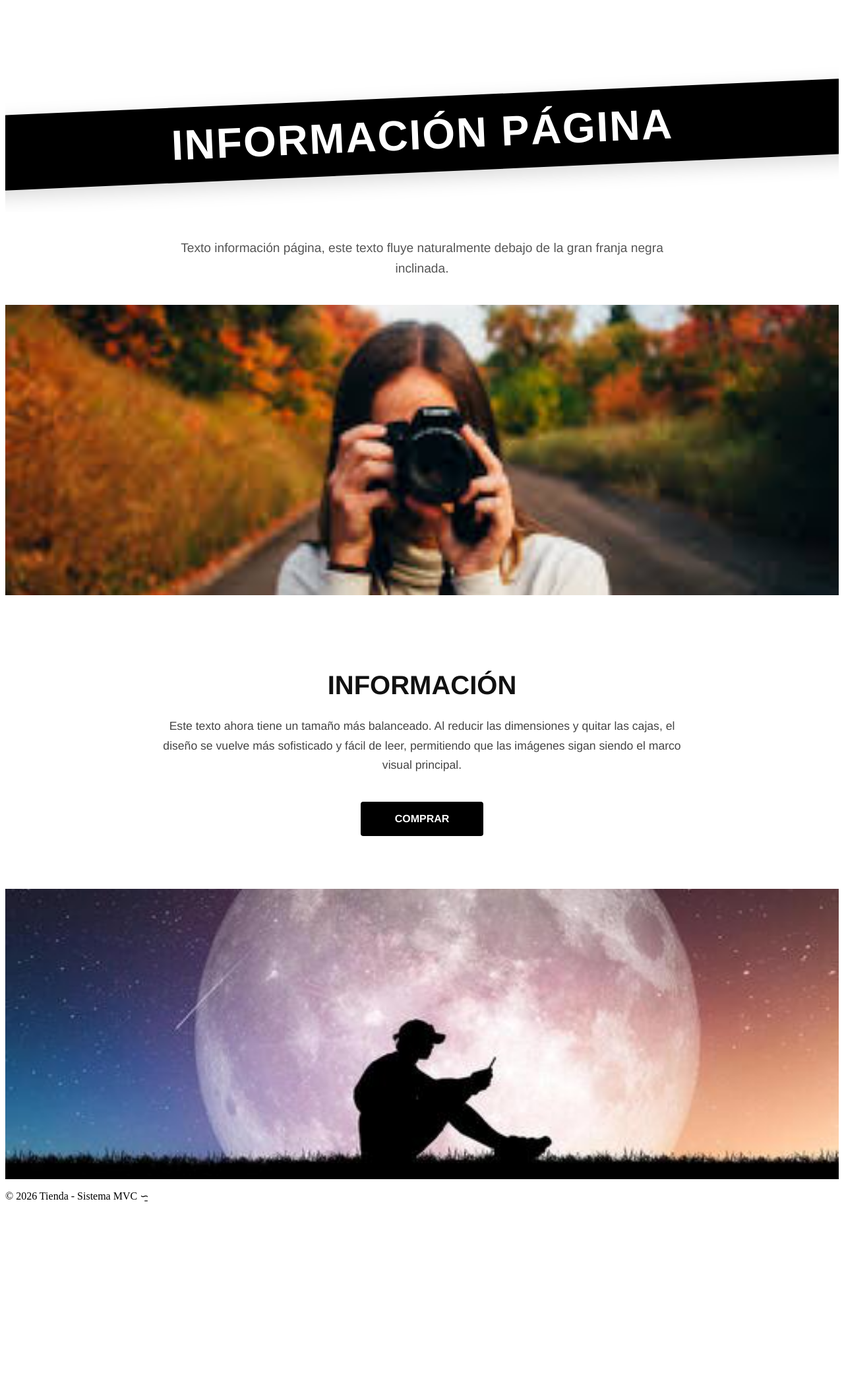
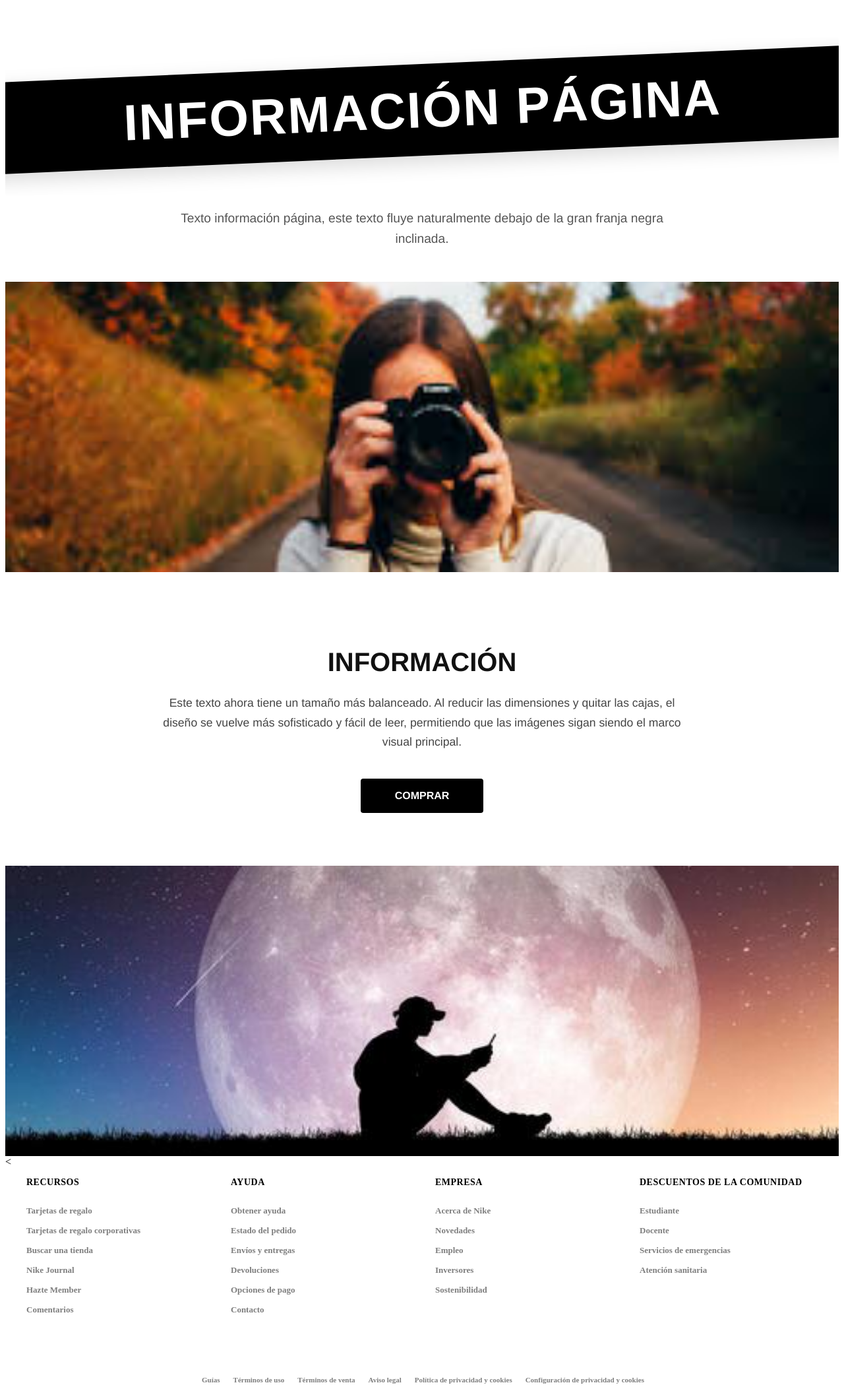
Before and after one commit to LKlukasLK/Proyecto-final, a PHP site: page /Proyecto-final/ in a window 1280 px wide. Shown: the part 81-2186 px from the top of the page at 66% size. Before the commit the page ends 1902 px from the top, so only its background shows below. Run offline with PHP 8.4, Linux system fonts and the light colour scheme; data that the repository does not hold is empty.

Commit message:
Agregar sección de pie de página con enlaces y estilo profesional inspirado en Nike

```diff
--- a/public/css/style.css
+++ b/public/css/style.css
@@ -331,31 +331,35 @@
 
 
 
-/*seccion para inicio.php*/
-/* --- SECCIÓN EXCLUSIVA PÁGINA DE INFORMACIÓN --- */
+/* ============================================================
+   SECCIÓN EXCLUSIVA: PÁGINA DE INFORMACIÓN (MODIFICADO)
+   ============================================================ */
 
 .info-page-main {
     background-color: #fff;
     margin: 0;
     padding: 0;
     font-family: 'Helvetica', Arial, sans-serif;
-    overflow-x: hidden; /* Evita scroll horizontal por la inclinación */
-    padding-top: 80px;
+    overflow-x: hidden;
+    /* Aumentamos el padding superior para bajar todo el bloque */
+    padding-top: 50px;
 }
 
-/* Franja Negra Inclinada a pantalla completa */
+/* Contenedor del Banner (Cuadro inclinado) */
 .info-page-header-wrapper {
     position: relative;
     width: 100%;
-    padding: 60px 0;
+    /* Añadimos más espacio arriba (40px) para bajar el cuadro negro */
+    padding: 40px 0 60px 0;
     overflow: hidden;
 }
 
+/* La franja negra inclinada */
 .info-page-skew-bar {
     width: 120%;
     margin-left: -10%;
     background-color: #000;
-    padding: 20px 0;
+    padding: 25px 0;
     transform: rotate(-2.5deg);
     display: flex;
     justify-content: center;
@@ -364,7 +368,7 @@
 }
 
 .info-page-skew-bar h2 {
-    font-size: 5vw;
+    font-size: 6vw;
     color: #fff !important;
     margin: 0;
     text-transform: uppercase;
@@ -373,10 +377,10 @@
     white-space: nowrap;
 }
 
-/* Bloques de Texto Libres */
+/* Texto introductorio debajo del banner */
 .info-page-intro {
     text-align: center;
-    padding: 40px 20px;
+    padding: 20px 20px 50px;
 }
 
 .info-page-intro p {
@@ -387,6 +391,7 @@
     line-height: 1.6;
 }
 
+/* Bloque de texto central (entre imágenes) */
 .info-page-section-center {
     max-width: 800px;
     margin: 0 auto;
@@ -409,7 +414,7 @@
     margin-bottom: 40px;
 }
 
-/* Botón de Compra Personalizado */
+/* Botón de compra estilizado */
 .info-page-button {
     display: inline-block;
     background: #000;
@@ -429,7 +434,7 @@
     color: #000 !important;
 }
 
-/* Imágenes Full Width */
+/* Contenedores de imágenes a pantalla completa */
 .info-page-image-box {
     width: 100%;
     height: 55vh;
@@ -442,9 +447,117 @@
     object-fit: cover;
 }
 
-/* Media Query para móviles */
+/* --- RESPONSIVE / MÓVILES --- */
 @media (max-width: 768px) {
-    .info-page-skew-bar h2 { font-size: 10vw; }
-    .info-page-section-center h2 { font-size: 1.8rem; }
+    .info-page-skew-bar h2 {
+        font-size: 10vw;
+    }
+    .info-page-section-center h2 {
+        font-size: 1.8rem;
+    }
 }
-/*hasta aquí */
+Para que tu footer tenga ese estilo profesional inspirado en Nike (fondo casi negro, columnas organizadas y texto minimalista), he preparado el código CSS y HTML adaptado a tu proyecto.
+
+He modificado el CSS para que los enlaces cambien a blanco al pasar el cursor y las columnas se distribuyan de forma equilibrada.
+
+1. Código CSS (Añadir a tu archivo .css)
+Reemplaza la sección del footer que tengas por esta:
+
+CSS
+
+/* ============================================================
+   FOOTER ESTILO PROFESIONAL (NIKE STYLE)
+   ============================================================ */
+
+.main-footer {
+    background-color: #111111; /* Negro suave */
+    color: #ffffff;
+    padding: 60px 40px 30px;
+    font-family: 'Helvetica', Arial, sans-serif;
+}
+
+.footer-columns {
+    display: grid;
+    grid-template-columns: repeat(auto-fit, minmax(200px, 1fr));
+    gap: 40px;
+    max-width: 1200px;
+    margin: 0 auto;
+}
+
+.footer-column h3 {
+    font-size: 14px;
+    font-weight: 900;
+    text-transform: uppercase;
+    margin-bottom: 25px;
+    letter-spacing: 0.5px;
+}
+
+.footer-column ul {
+    list-style: none;
+    padding: 0;
+    margin: 0;
+}
+
+.footer-column ul li {
+    margin-bottom: 12px;
+}
+
+.footer-column ul li a {
+    color: #7e7e7e; /* Gris Nike */
+    text-decoration: none;
+    font-size: 13px;
+    font-weight: 600;
+    transition: color 0.3s ease;
+}
+
+.footer-column ul li a:hover {
+    color: #ffffff; /* Blanco al pasar el mouse */
+}
+
+/* Línea inferior de créditos */
+.footer-bottom {
+    margin-top: 60px;
+    padding-top: 20px;
+    display: flex;
+    flex-wrap: wrap;
+    justify-content: flex-start;
+    align-items: center;
+    max-width: 1200px;
+    margin-left: auto;
+    margin-right: auto;
+    gap: 20px;
+}
+
+.footer-copy {
+    font-size: 11px;
+    color: #ffffff;
+    margin-right: 30px;
+}
+
+.footer-legal-links {
+    display: flex;
+    flex-wrap: wrap;
+    gap: 20px;
+}
+
+.footer-legal-links a {
+    color: #7e7e7e;
+    text-decoration: none;
+    font-size: 11px;
+    font-weight: 600;
+}
+
+.footer-legal-links a:hover {
+    color: #ffffff;
+}
+
+/* Responsive móvil */
+@media (max-width: 768px) {
+    .footer-columns {
+        grid-template-columns: 1fr 1fr;
+    }
+    .footer-bottom {
+        flex-direction: column;
+        align-items: flex-start;
+    }
+}
--- a/views/inicio.php
+++ b/views/inicio.php
@@ -43,9 +43,66 @@
 
     </main>
 
-    <footer>
-        <p>&copy; 2026 Tienda - Sistema MVC &race;</p>
-    </footer>
+    <<footer class="main-footer">
+    <div class="footer-columns">
+        <div class="footer-column">
+            <h3>Recursos</h3>
+            <ul>
+                <li><a href="#">Tarjetas de regalo</a></li>
+                <li><a href="#">Tarjetas de regalo corporativas</a></li>
+                <li><a href="#">Buscar una tienda</a></li>
+                <li><a href="#">Nike Journal</a></li>
+                <li><a href="#">Hazte Member</a></li>
+                <li><a href="#">Comentarios</a></li>
+            </ul>
+        </div>
+
+        <div class="footer-column">
+            <h3>Ayuda</h3>
+            <ul>
+                <li><a href="#">Obtener ayuda</a></li>
+                <li><a href="#">Estado del pedido</a></li>
+                <li><a href="#">Envíos y entregas</a></li>
+                <li><a href="#">Devoluciones</a></li>
+                <li><a href="#">Opciones de pago</a></li>
+                <li><a href="#">Contacto</a></li>
+            </ul>
+        </div>
+
+        <div class="footer-column">
+            <h3>Empresa</h3>
+            <ul>
+                <li><a href="#">Acerca de Nike</a></li>
+                <li><a href="#">Novedades</a></li>
+                <li><a href="#">Empleo</a></li>
+                <li><a href="#">Inversores</a></li>
+                <li><a href="#">Sostenibilidad</a></li>
+            </ul>
+        </div>
+
+        <div class="footer-column">
+            <h3>Descuentos de la comunidad</h3>
+            <ul>
+                <li><a href="#">Estudiante</a></li>
+                <li><a href="#">Docente</a></li>
+                <li><a href="#">Servicios de emergencias</a></li>
+                <li><a href="#">Atención sanitaria</a></li>
+            </ul>
+        </div>
+    </div>
+
+    <div class="footer-bottom">
+        <span class="footer-copy">© 2026 Nike, Inc. Todos los derechos reservados</span>
+        <div class="footer-legal-links">
+            <a href="#">Guías</a>
+            <a href="#">Términos de uso</a>
+            <a href="#">Términos de venta</a>
+            <a href="#">Aviso legal</a>
+            <a href="#">Política de privacidad y cookies</a>
+            <a href="#">Configuración de privacidad y cookies</a>
+        </div>
+    </div>
+</footer>
 
     <script src="public/js/scrips.js"></script>
 </body>
```
